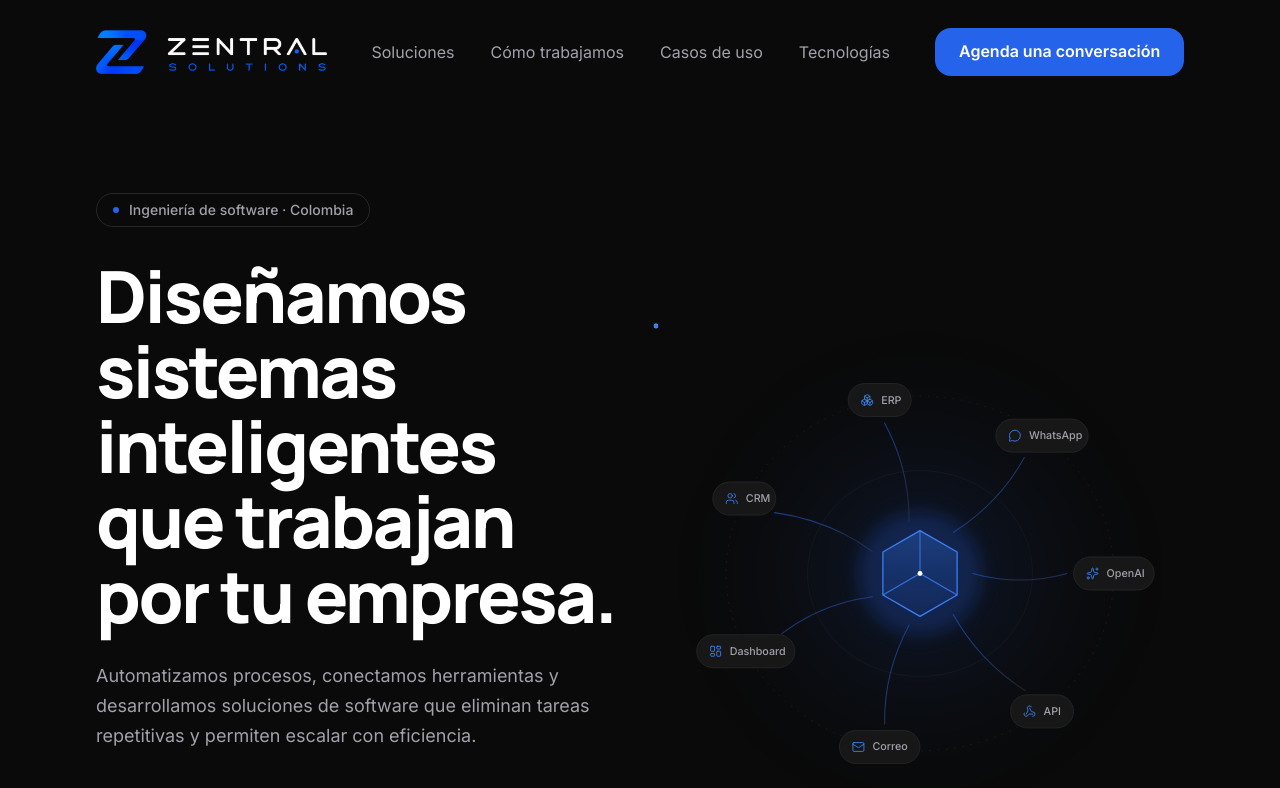
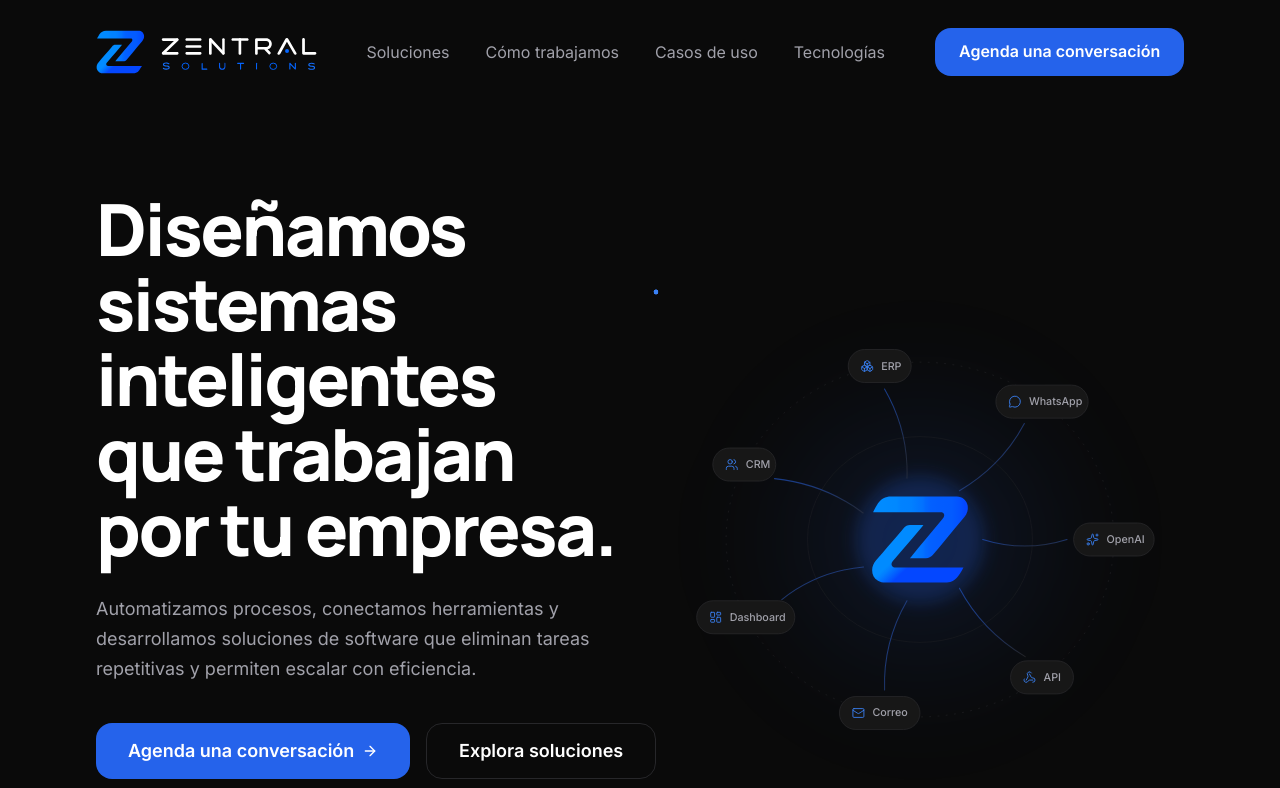
Before and after one commit to lgposso/Landing_Zentral, a Next.js app: page / in a window 1280 px wide. Shown: the top 788 px of the page. Built offline with nearby package versions, Linux system fonts and the light colour scheme.

Commit message:
Cambio de png a svg y cambio zentral core

```diff
--- a/components/StructuredData.tsx
+++ b/components/StructuredData.tsx
@@ -17,7 +17,7 @@ export function StructuredData() {
         url: siteConfig.url,
         logo: {
           "@type": "ImageObject",
-          url: `${siteConfig.url}/logo-zentral.png`,
+          url: `${siteConfig.url}/logo-zentral.svg`,
         },
         description: siteConfig.description,
         slogan: siteConfig.tagline,
--- a/components/layout/Logo.tsx
+++ b/components/layout/Logo.tsx
@@ -13,18 +13,19 @@ interface LogoProps {
 
 const sizes = {
   sm: "h-6 w-auto sm:h-7",
-  // En móvil se contiene a 32px: el logotipo es muy apaisado (5.2:1) y a 36px
+  // En móvil se contiene a 32px: el logotipo es muy apaisado (5:1) y a 36px
   // ya ocupaba más de la mitad de una pantalla de 390px.
   lg: "h-8 w-auto sm:h-10 lg:h-11",
 } as const;
 
 /**
- * Logotipo horizontal. El PNG de origen se procesa con
- * `scripts/prepare-logos.ps1`, que le añade canal alfa y lo recorta al
- * contenido — por eso aquí no hace falta ningún recorte ni blend mode.
+ * Logotipo horizontal (`public/logo-zentral.svg`). Al ser vectorial se sirve
+ * sin pasar por el optimizador: `/_next/image` rechaza los SVG con 400 salvo
+ * que se active `dangerouslyAllowSVG`, y en un vector no hay nada que optimizar.
  *
- * Se declaran ancho y alto intrínsecos para que el navegador reserve el
- * espacio y el logo no provoque CLS.
+ * Ancho y alto declarados coinciden con el `viewBox` del archivo (712×142, ya
+ * recortado al contenido) para que el navegador reserve el espacio exacto y el
+ * logo no provoque CLS.
  */
 export function Logo({
   className,
@@ -41,11 +42,12 @@ export function Logo({
       aria-label={`${siteConfig.legalName} — Inicio`}
     >
       <Image
-        src="/logo-zentral.png"
+        src="/logo-zentral.svg"
         alt={siteConfig.legalName}
-        width={1599}
-        height={305}
+        width={712}
+        height={142}
         priority={priority}
+        unoptimized
         className={sizes[size]}
       />
     </Link>
--- a/components/ui/Badge.tsx
+++ /dev/null
@@ -1,30 +0,0 @@
-import type { ReactNode } from "react";
-import { cn } from "@/lib/utils";
-
-interface BadgeProps {
-  children: ReactNode;
-  className?: string;
-  /** Muestra un punto azul con pulso a la izquierda. */
-  withDot?: boolean;
-}
-
-/** Etiqueta pequeña con borde, para el eyebrow del hero. */
-export function Badge({ children, className, withDot = false }: BadgeProps) {
-  return (
-    <span
-      className={cn(
-        "inline-flex items-center gap-2.5 rounded-full border border-border",
-        "px-4 py-1.5 text-sm font-medium text-muted",
-        className,
-      )}
-    >
-      {withDot && (
-        <span className="relative flex size-1.5" aria-hidden="true">
-          <span className="absolute inline-flex size-full animate-ping rounded-full bg-primary opacity-60 motion-reduce:hidden" />
-          <span className="relative inline-flex size-1.5 rounded-full bg-primary" />
-        </span>
-      )}
-      {children}
-    </span>
-  );
-}
--- a/config/content.ts
+++ b/config/content.ts
@@ -23,7 +23,6 @@ import type {
 /* -------------------------------------------------------------------------- */
 
 export const hero = {
-  badge: "Ingeniería de software · Colombia",
   title: "Diseñamos sistemas inteligentes que trabajan por tu empresa.",
   subtitle:
     "Automatizamos procesos, conectamos herramientas y desarrollamos soluciones de software que eliminan tareas repetitivas y permiten escalar con eficiencia.",
--- a/features/hero/Hero.tsx
+++ b/features/hero/Hero.tsx
@@ -1,6 +1,5 @@
 import { ArrowRight } from "lucide-react";
 
-import { Badge } from "@/components/ui/Badge";
 import { Button } from "@/components/ui/Button";
 import { Container } from "@/components/ui/Container";
 import { Reveal } from "@/components/ui/Reveal";
@@ -22,11 +21,7 @@ export function Hero() {
           {/* Columna de texto */}
           <div className="lg:col-span-6 xl:col-span-6">
             <Reveal immediate>
-              <Badge withDot>{hero.badge}</Badge>
-            </Reveal>
-
-            <Reveal immediate delay={0.08}>
-              <h1 className="mt-8 text-hero text-foreground">{hero.title}</h1>
+              <h1 className="text-hero text-foreground">{hero.title}</h1>
             </Reveal>
 
             <Reveal immediate delay={0.16}>
--- a/features/hero/ZentralCore.tsx
+++ b/features/hero/ZentralCore.tsx
@@ -23,8 +23,18 @@ const CY = VIEW_H / 2;
 const ORBIT_RX = 235;
 const ORBIT_RY = 215;
 
-/** Semiancho del cubo central. */
-const CUBE = 52;
+/** Radio desde el que salen los cables, alrededor del isotipo central. */
+const CORE_R = 76;
+
+/**
+ * Caja donde se dibuja el isotipo (`public/isotipo-zentral2.svg`).
+ *
+ * Ese archivo tiene un viewBox de 600×550 con el dibujo (536×482) centrado en
+ * él, así que con `xMidYMid meet` basta con respetar esa proporción: el trazo
+ * queda centrado y ocupa ~116×104, holgado dentro de `CORE_R`.
+ */
+const LOGO_W = 130;
+const LOGO_H = 119;
 
 const NODE_H = 40;
 const NODE_PAD_X = 15;
@@ -60,9 +70,9 @@ function buildNodes(): NodeGeometry[] {
     const halfW = width / 2;
     const halfH = NODE_H / 2;
 
-    // Punto de partida: justo fuera del cubo, en la dirección del nodo.
-    const startX = CX + dirX * (CUBE + 12);
-    const startY = CY + dirY * (CUBE + 12);
+    // Punto de partida: justo fuera del isotipo, en la dirección del nodo.
+    const startX = CX + dirX * CORE_R;
+    const startY = CY + dirY * CORE_R;
 
     // Punto de llegada: intersección de la recta con la elipse que envuelve
     // la cápsula, para que el cable toque el borde y no el centro.
@@ -92,18 +102,6 @@ function buildNodes(): NodeGeometry[] {
 }
 
 const NODES = buildNodes();
-
-/** Hexágono exterior del cubo isométrico. */
-const CUBE_HEX = [
-  [0, -CUBE],
-  [CUBE * 0.866, -CUBE / 2],
-  [CUBE * 0.866, CUBE / 2],
-  [0, CUBE],
-  [-CUBE * 0.866, CUBE / 2],
-  [-CUBE * 0.866, -CUBE / 2],
-]
-  .map(([x, y]) => `${(CX + x).toFixed(1)},${(CY + y).toFixed(1)}`)
-  .join(" ");
 
 /* -------------------------------------------------------------------------- */
 
@@ -137,20 +135,15 @@ export function ZentralCore() {
       >
         <title id="core-title">Zentral Core</title>
         <desc id="core-desc">
-          Diagrama de un núcleo central conectado mediante líneas de datos a
-          siete sistemas empresariales: CRM, ERP, WhatsApp, OpenAI, API, correo
-          y dashboard.
+          Diagrama del isotipo de Zentral como núcleo, conectado mediante líneas
+          de datos a siete sistemas empresariales: CRM, ERP, WhatsApp, OpenAI,
+          API, correo y dashboard.
         </desc>
 
         <defs>
           <linearGradient id="core-cable" x1="0" y1="0" x2="1" y2="1">
             <stop offset="0%" stopColor="#2563EB" stopOpacity="0.55" />
             <stop offset="100%" stopColor="#27272A" stopOpacity="0.9" />
-          </linearGradient>
-
-          <linearGradient id="core-face" x1="0" y1="0" x2="0" y2="1">
-            <stop offset="0%" stopColor="#3B82F6" stopOpacity="0.28" />
-            <stop offset="100%" stopColor="#2563EB" stopOpacity="0.06" />
           </linearGradient>
 
           <filter id="core-blur" x="-60%" y="-60%" width="220%" height="220%">
@@ -228,12 +221,12 @@ export function ZentralCore() {
             })}
         </g>
 
-        {/* --- Núcleo: cubo isométrico en wireframe --- */}
+        {/* --- Núcleo: el isotipo de Zentral --- */}
         <g aria-hidden="true" style={depth(4)}>
           <circle
             cx={CX}
             cy={CY}
-            r={CUBE * 1.45}
+            r={78}
             fill="#2563EB"
             opacity="0.22"
             filter="url(#core-blur)"
@@ -248,22 +241,14 @@ export function ZentralCore() {
             )}
           </circle>
 
-          <polygon
-            points={CUBE_HEX}
-            fill="url(#core-face)"
-            stroke="#3B82F6"
-            strokeWidth="1.5"
-            strokeLinejoin="round"
+          <image
+            href="/isotipo-zentral2.svg"
+            x={CX - LOGO_W / 2}
+            y={CY - LOGO_H / 2}
+            width={LOGO_W}
+            height={LOGO_H}
+            preserveAspectRatio="xMidYMid meet"
           />
-
-          {/* Las tres aristas internas que convierten el hexágono en un cubo. */}
-          <g stroke="#3B82F6" strokeWidth="1.25" opacity="0.85">
-            <line x1={CX} y1={CY} x2={CX} y2={CY - CUBE} />
-            <line x1={CX} y1={CY} x2={CX + CUBE * 0.866} y2={CY + CUBE / 2} />
-            <line x1={CX} y1={CY} x2={CX - CUBE * 0.866} y2={CY + CUBE / 2} />
-          </g>
-
-          <circle cx={CX} cy={CY} r="3" fill="#ffffff" />
         </g>
 
         {/* --- Nodos --- */}
```
Also changed, not shown: public/isotipo-zentral2.svg (added), public/logo-zentral.svg (added).
